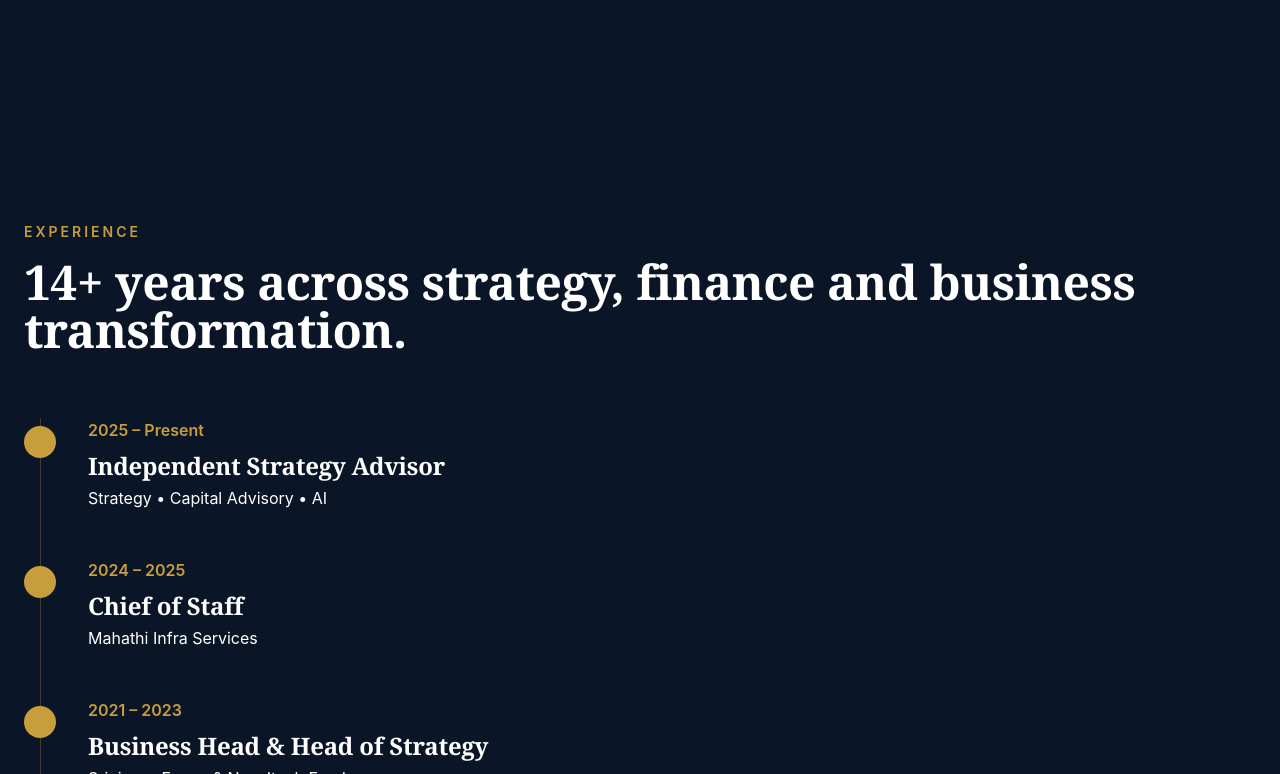
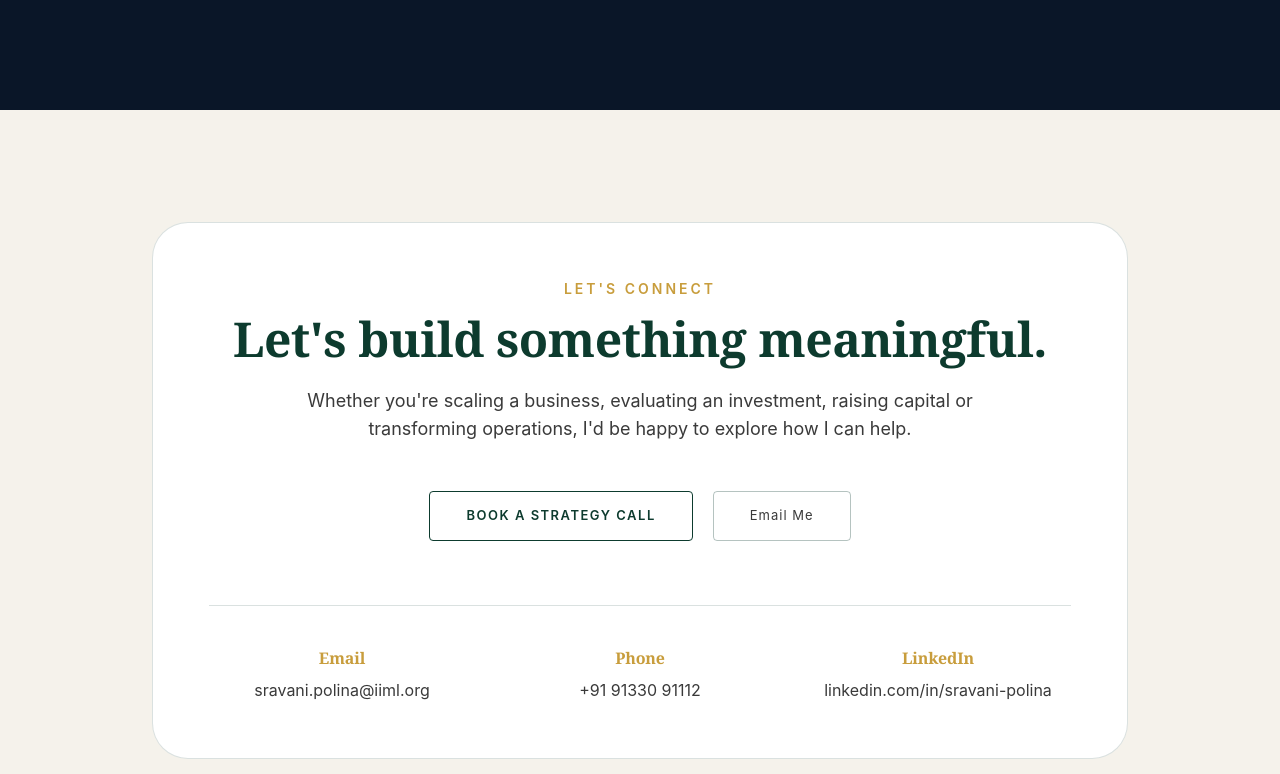
Before and after one commit to SravaniPolina/sravani-portfolio-frontend, a React (Create React App) app: page / in a window 1280 px wide. Shown: the part 6306-7080 px from the top of the page. Built offline with nearby package versions, Linux system fonts and the light colour scheme.

Commit message:
Update App.js

```diff
--- a/src/App.js
+++ b/src/App.js
@@ -10,7 +10,6 @@ import StrategicLeadershipServices from "./components/StrategicLeadershipService
 import Projects from "./components/Projects";
 import LeadershipPhilosophy from "./components/LeadershipPhilosophy";
 import ExecutiveTestimonials from "./components/ExecutiveTestimonials";
-import ProfessionalJourney from "./components/ProfessionalJourney";
 import DirectContact from "./components/DirectContact";
 import Footer from './components/Footer';
 import BackToTop from "./components/BackToTop";
@@ -29,7 +28,6 @@ function HomePage() {
         <Projects />
         <LeadershipPhilosophy />
         <ExecutiveTestimonials />
-        <ProfessionalJourney />
         <DirectContact />
         <BackToTop />
       </main>
```
